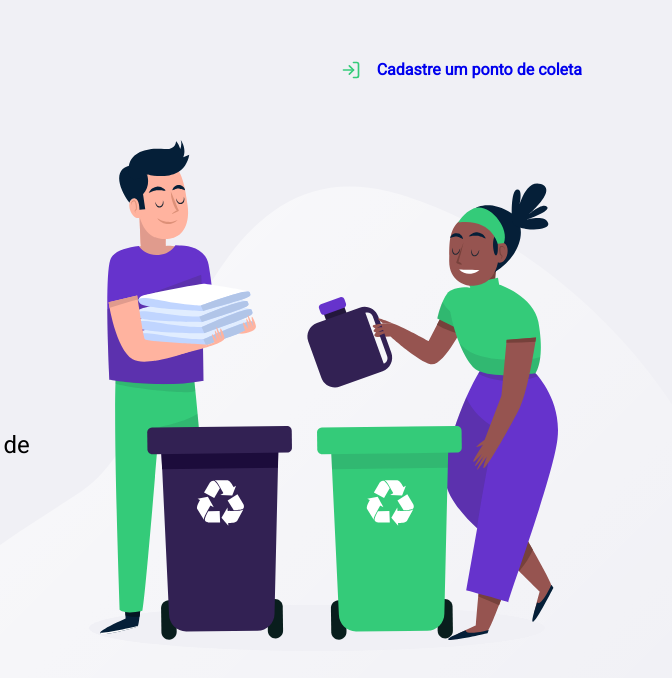
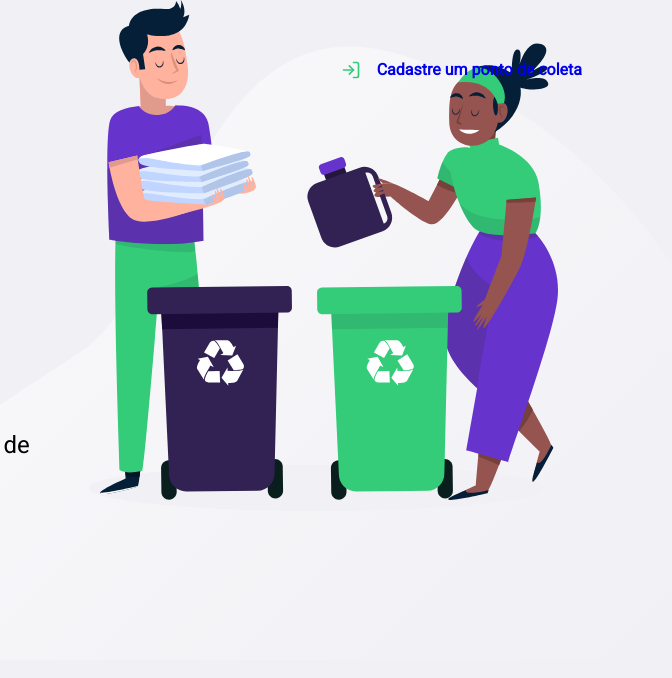
Before and after one commit to patriciahoc/rocketseat-nlw-ecoleta-web, a website: page src/views/index.html in a window 1280 px wide. Shown: the full height of the page, 608-1280 px from the left. Drawn offline with nearby package versions, Linux system fonts and the light colour scheme; files that its build step writes are made by us from their sources.

Commit message:
Incluindo Readme

```diff
--- a/public/styles/home.css
+++ b/public/styles/home.css
@@ -2,7 +2,7 @@
     height: 100vh;
 
     background: url('../assets/home-background.svg') no-repeat;
-    background-position: 35vw bottom;
+    background-position: 35vw 0;
 }
 
 #page-home .content{
```
Also changed, not shown: .github/welcome.png (added), README.md (added).
